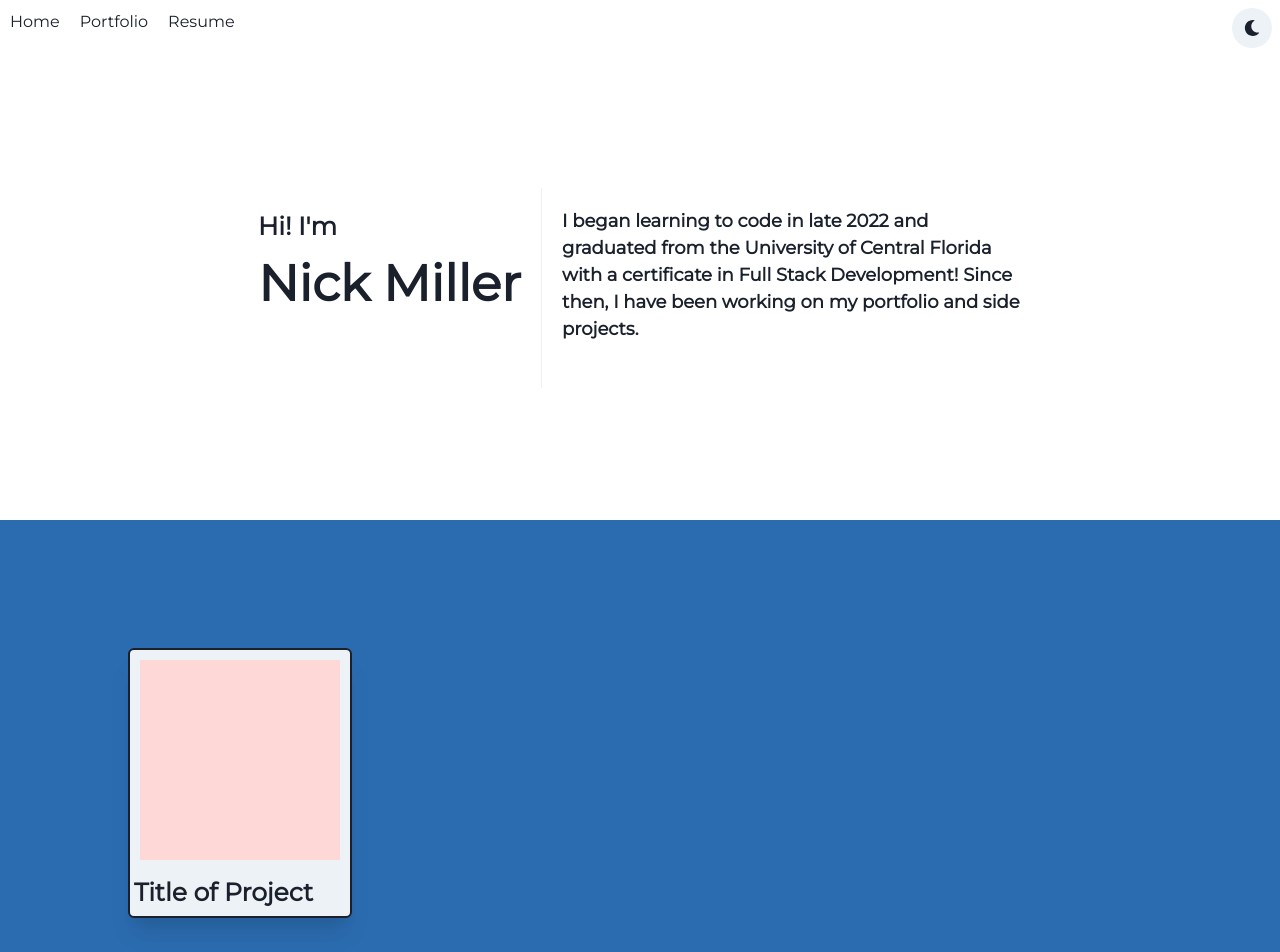
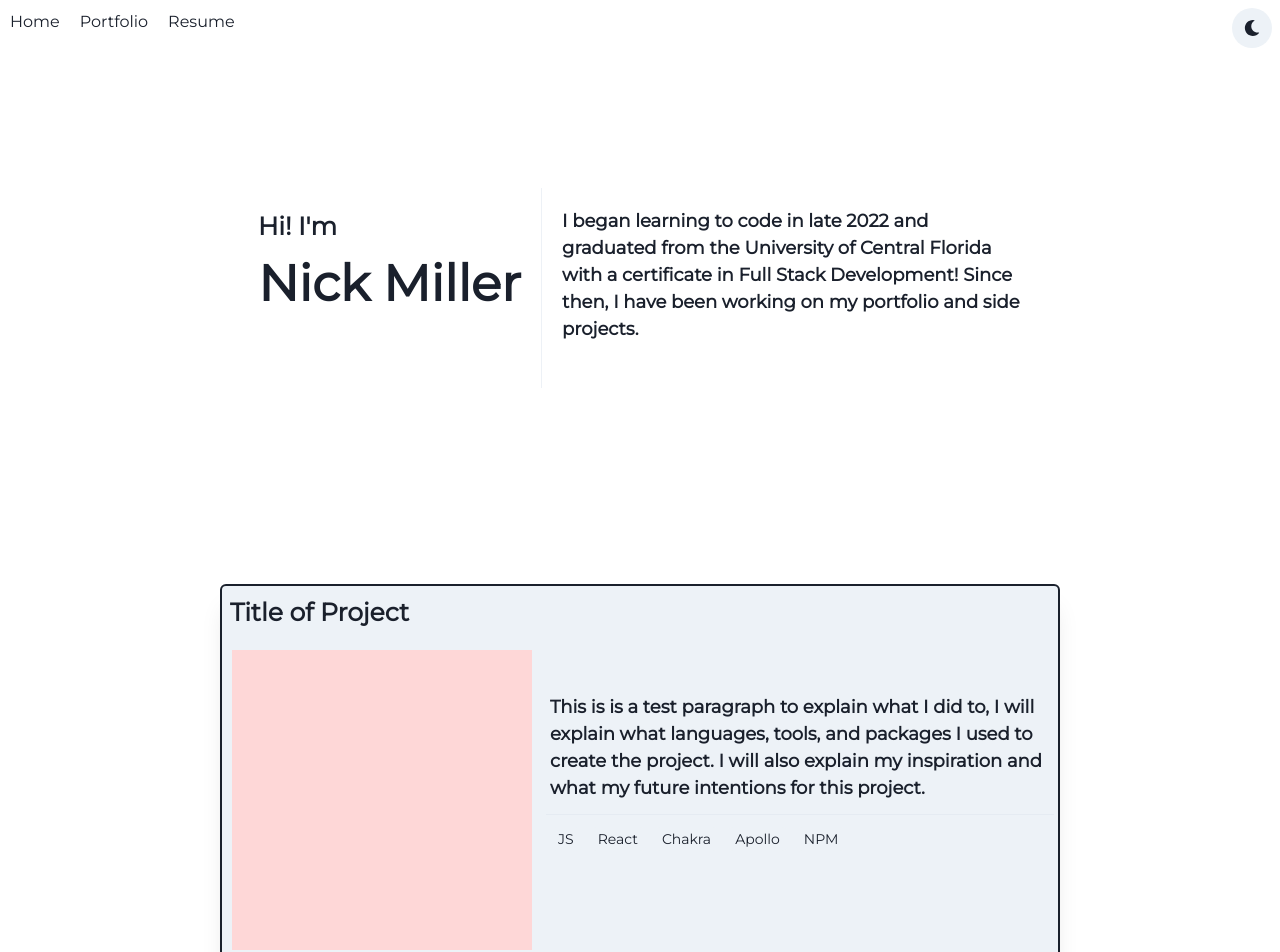
Before and after one commit to NickMiller02/Portfolio, a React (Create React App) app: page / in a window 1280 px wide. Shown: the top 952 px of the page. Built offline with nearby package versions, Linux system fonts and the light colour scheme.

Commit message:
fixed project display

```diff
--- a/src/components/Home.js
+++ b/src/components/Home.js
@@ -1,7 +1,7 @@
 // Imports - React & Chakra UI
 import React from 'react';
 import { FaGithub, FaLinkedin } from 'react-icons/fa';
-import { Box, Circle, Container, Divider, Center, Flex, HStack, Image, Stack, Text, useColorMode, useMediaQuery } from '@chakra-ui/react';
+import { Box, Circle, Container, Divider, Center, Flex, HStack, Image, Stack, Text, useColorMode, useMediaQuery, Tag } from '@chakra-ui/react';
 
 // Home Function
 export const Home = () => {
@@ -33,19 +33,32 @@ export const Home = () => {
                     </Text>
                 </Box>
             </Flex>
-            <Box bgColor={isDark ? 'gray.700' : "#2b6cb0"} minW="100%">
-                <Flex direction={isNotSmallerScreen ? "row" : "column"}
-                spacing="200px" p={isNotSmallerScreen ? '16' : "0"}
-                alignSelf="center">
-                    <Box p="1" m={isNotSmallerScreen ? '16' : 32} bgColor={isDark ? 'gray.600' : 'gray.100'}
-                    alignSelf="center" border="2px" boxShadow="xl" rounded="md">
-                        <Stack>
-                            <Box m='1.5' w='200px' h='200px' bgColor='red.100' alignSelf='center' />
-                            <Text fontSize='25px' fontWeight="semibold">Title of Project</Text>
-                        </Stack>
-                    </Box>
-                </Flex>
+
+            <Box p="1" m={isNotSmallerScreen ? '16' : 32} bgColor={isDark ? 'gray.600' : 'gray.100'}
+            alignSelf="center" border="2px" boxShadow="xl" rounded="md">
+                <HStack>
+                    <Stack>
+                        <Text m='1' fontSize='25px' fontWeight="semibold">Title of Project</Text>
+                        <Box m='1.5' w='300px' h='300px' bgColor='red.100' alignSelf='center' />
+                    </Stack>
+                    <Stack>
+                        <Text m='1' fontSize='lg' fontWeight='semibold' w='500px'>
+                            This is is a test paragraph to explain what I did to, I will explain what
+                            languages, tools, and packages I used to create the project. I will also
+                            explain my inspiration and what my future intentions for this project.
+                        </Text>
+                        <Divider />
+                        <Box w='500px'>
+                            <Tag m='1'>JS</Tag>
+                            <Tag m='1'>React</Tag>
+                            <Tag m='1'>Chakra</Tag>
+                            <Tag m='1'>Apollo</Tag>
+                            <Tag m='1'>NPM</Tag>
+                        </Box>
+                    </Stack>
+                </HStack>
             </Box>
+
             <HStack>
                 <Stack>
                     <Flex direction={isNotSmallerScreen ? "row" : "column"}
--- a/src/components/Nav.js
+++ b/src/components/Nav.js
@@ -1,8 +1,8 @@
 // Imports - React & Material UI
 import React from 'react';
-import { useColorMode } from '@chakra-ui/color-mode'
-import { FaSun, FaMoon, FaGithub, FaLinkedin } from 'react-icons/fa'
-import { TabList, TabPanels, TabPanel, Tab, Flex, Box, IconButton, Spacer } from '@chakra-ui/react';
+import { useColorMode } from '@chakra-ui/color-mode';
+import { FaSun, FaMoon, FaGithub, FaLinkedin } from 'react-icons/fa';
+import { Flex, Box, IconButton, Spacer } from '@chakra-ui/react';
 
 
 
--- a/src/index.css
+++ b/src/index.css
@@ -15,3 +15,13 @@ a {
     padding: 5px;
     margin: 5px;
 }
+.App-header {
+    background-color: #282c34;
+    min-height: 100vh;
+    display: flex;
+    flex-direction: column;
+    align-items: center;
+    justify-content: center;
+    font-size: calc(10px + 2vmin);
+    color: white;
+  }
```
